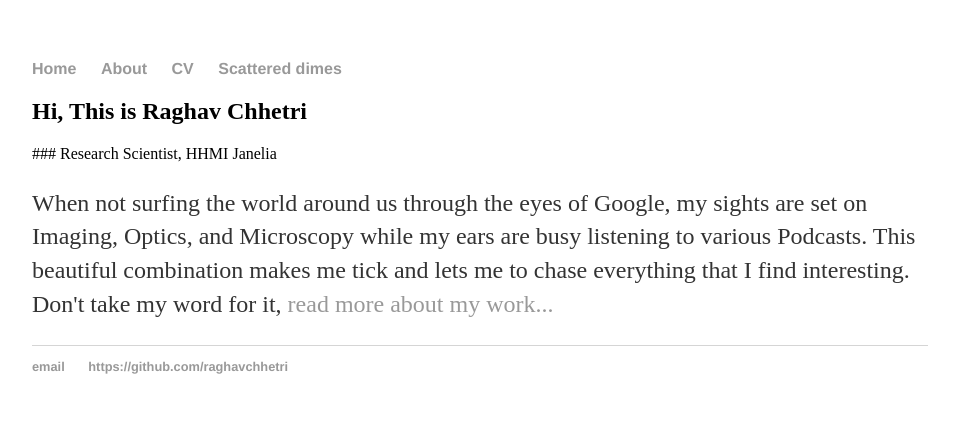
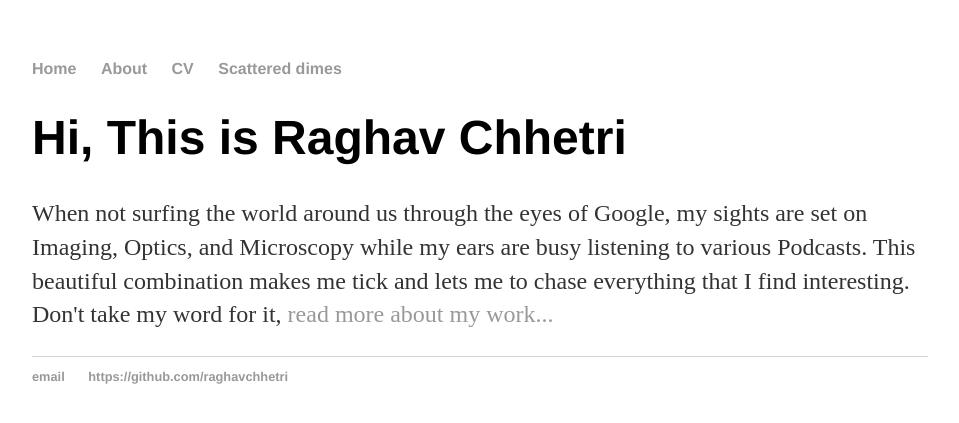
Before and after one commit to raghavchhetri/raghavchhetri.github.io, a Jekyll site: the page built from index.html, in a window 1280 px wide. Shown: the top 423 px of the page, without its empty margins (160-1119 px from the left). Built offline with Jekyll 4.4.1, drawn with Linux system fonts in a browser that asks for light colours; some of the changed lines change nothing that is shown.

Commit message:
Update index.html

```diff
--- a/index.html
+++ b/index.html
@@ -3,8 +3,8 @@ layout: default
 title: Raghav Chhetri. Science is hard. It rocks though... Stay with it!
 ---
 <div class="blurb">
-	<h2>Hi, This is Raghav Chhetri</h2>
-	### Research Scientist, HHMI Janelia
+	<h1>Hi, This is Raghav Chhetri</h1>
+	<h2.Research Scientist, HHMI Janelia</h2>
 	<p> When not surfing the world around us through the eyes of Google, my sights are set on Imaging, Optics, and Microscopy
 		while my ears are busy listening to various Podcasts.
 		This beautiful combination makes me tick and lets me to chase everything that I find interesting.
```
